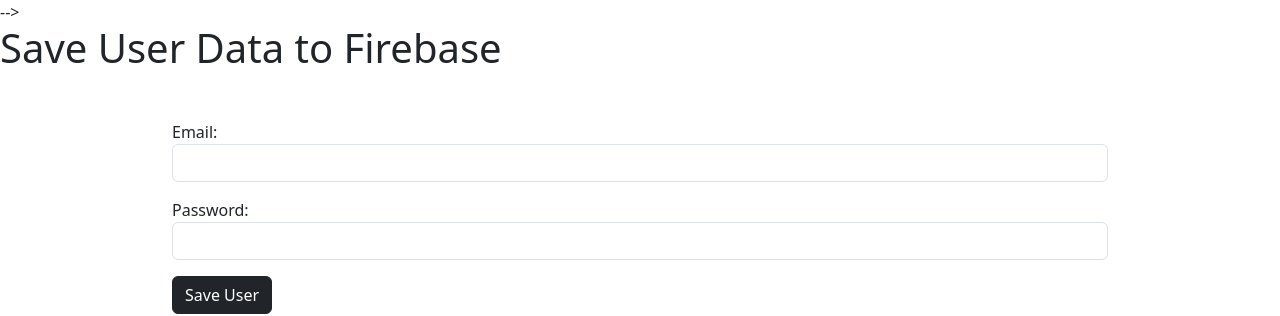
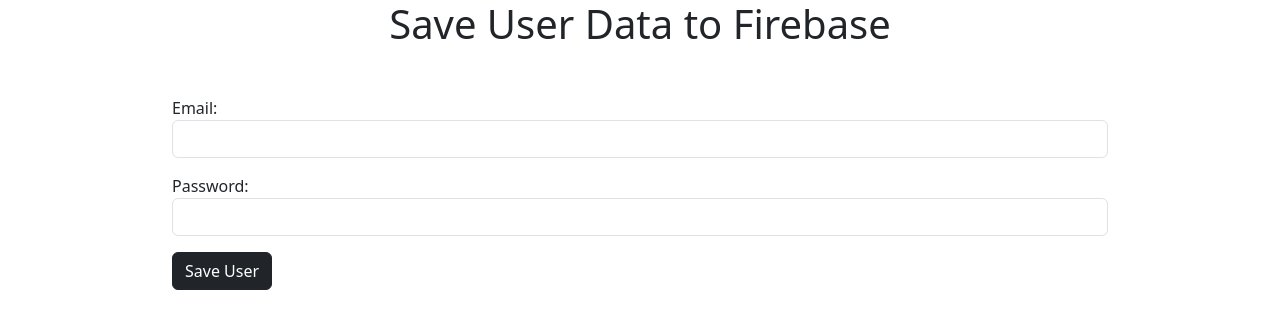
Before and after one commit to Nileshp4321/app, a plain HTML site: page index.html in a window 1280 px wide. Shown: the top 316 px of the page. Drawn offline with nearby package versions, Linux system fonts and the light colour scheme.

Commit message:
Update index.html

```diff
--- a/index.html
+++ b/index.html
@@ -23,10 +23,10 @@
     <!-- <script src="https://www.gstatic.com/firebasejs/8.6.7/firebase-app.js"></script>
 
     <!-- Add Firebase Realtime Database SDK -->
-    <!-- <script src="https://www.gstatic.com/firebasejs/8.6.7/firebase-database.js"></script> --> -->
+    <!-- <script src="https://www.gstatic.com/firebasejs/8.6.7/firebase-database.js"></script> -->
 
 
-    <h1>Save User Data to Firebase</h1>
+    <h1 class="h1 text-center">Save User Data to Firebase</h1>
 
     <!-- Create a form for email and password input -->
     <div class="container-fluid mt-5 w-75"">
```
